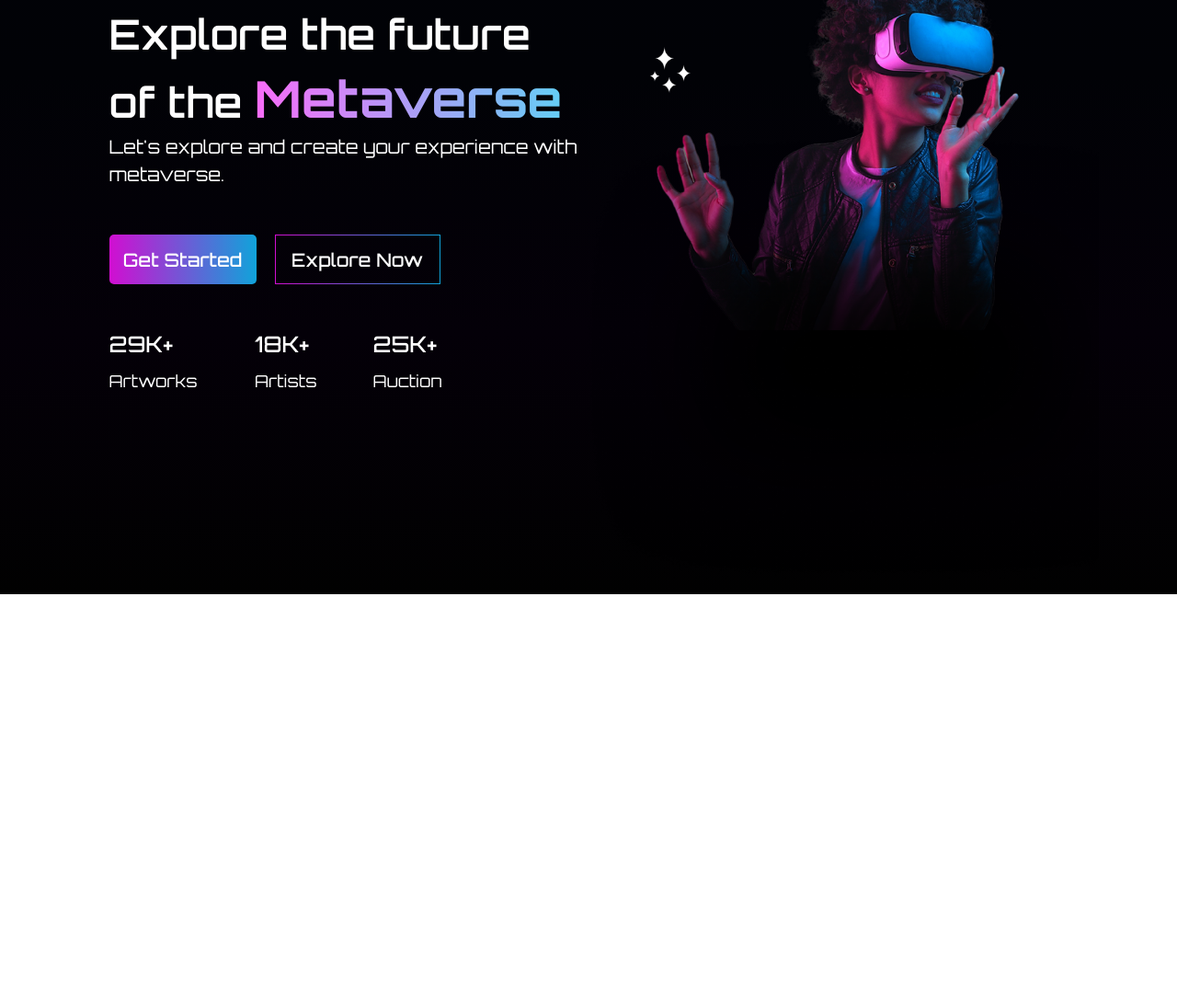
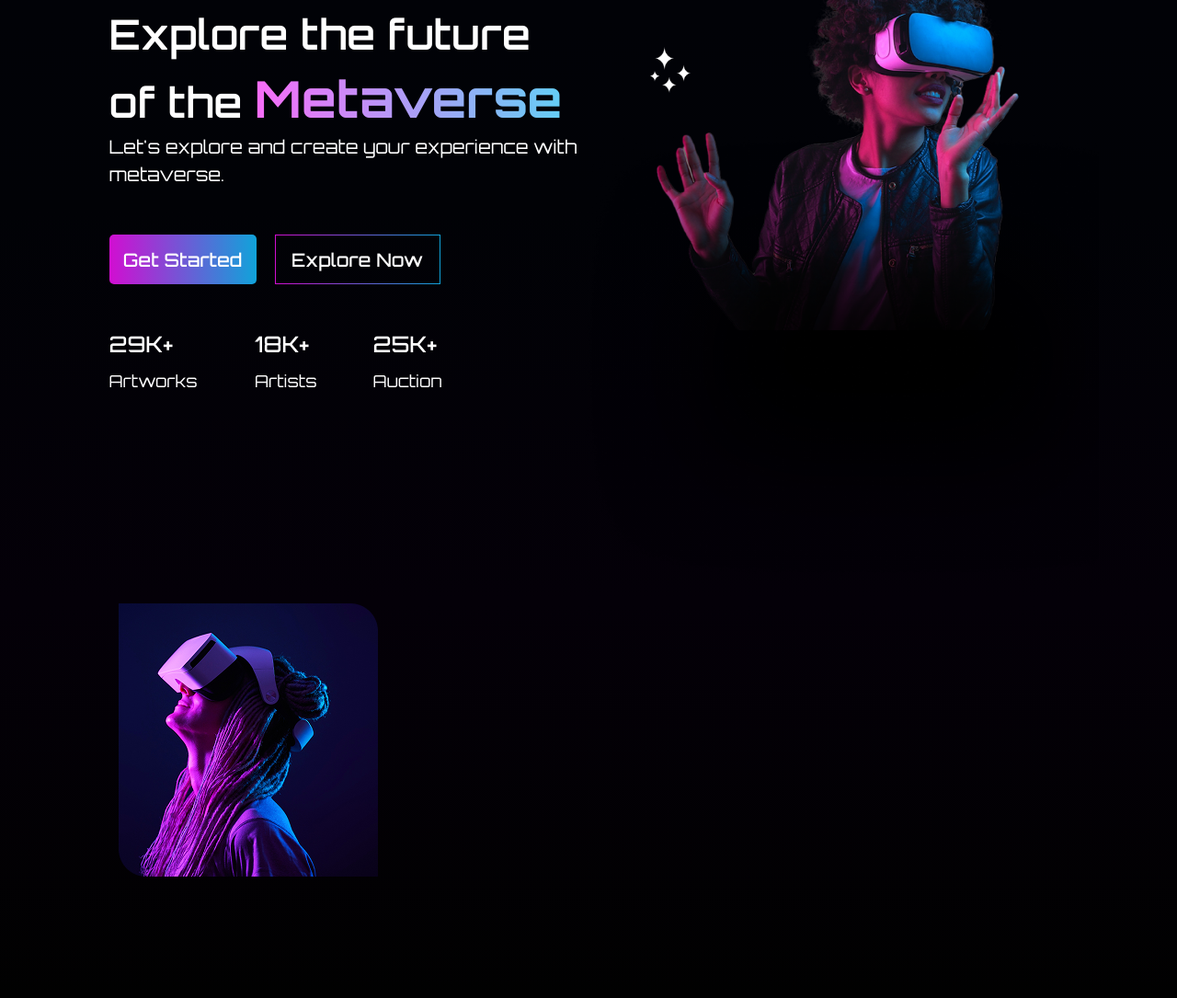
Before and after one commit to mansurjurakhonzoda/MetaV, a plain HTML site: page index.html in a window 1280 px wide. Shown: the part 203-1288 px from the top of the page at 92% size. Before the commit the page ends 849 px from the top, so only its background shows below. Drawn offline with Linux system fonts and the light colour scheme.

Commit message:
second section

```diff
--- a/index.html
+++ b/index.html
@@ -53,6 +53,12 @@
             <img src="./images/women.png" alt="">
         </div>
     </div>
+
+    <div class="second_section">
+        <div class="images">
+            <img src="./images/Rectangle 70.png" alt="">
+        </div>
+    </div>
 </body>
 
 </html>
--- a/style.css
+++ b/style.css
@@ -164,3 +164,19 @@ h1 b {
   position: absolute;
   top: -40px;
 }
+.second_section {
+  width: 1043px;
+  height: 439px;
+  margin: auto;
+  display: flex;
+  align-items: center;
+  justify-content: space-between;
+}
+.images {
+  width: 472px;
+  height: 439px;
+  position: relative;
+}
+.images img {
+  padding: 10px;
+}
```
Also changed, not shown: images/Rectangle 70.png (added).
